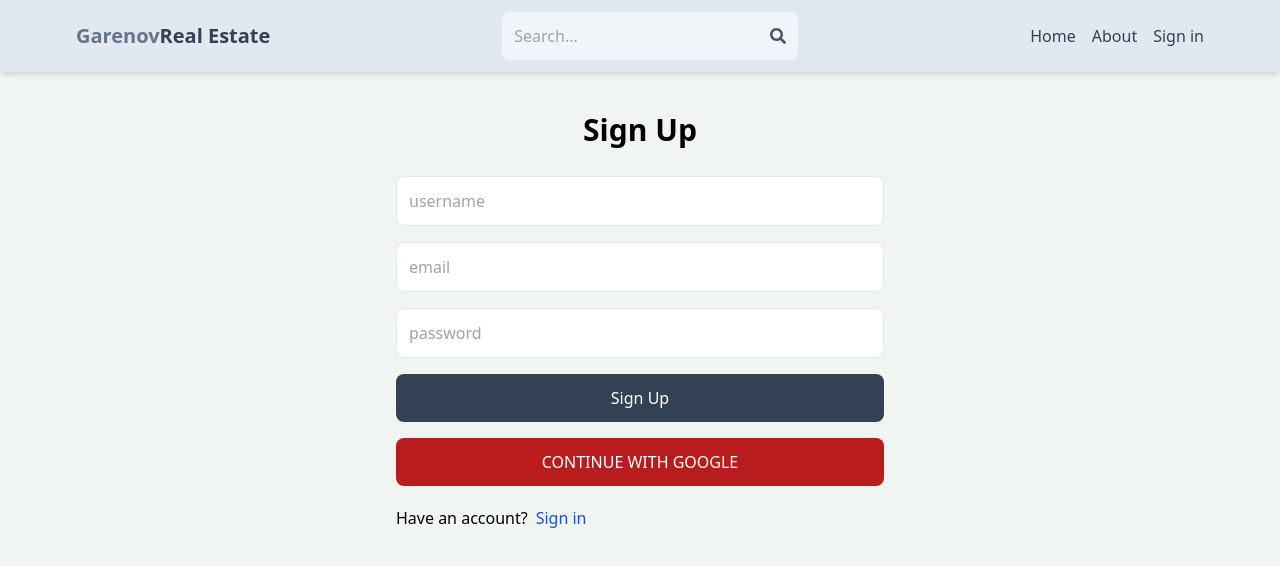
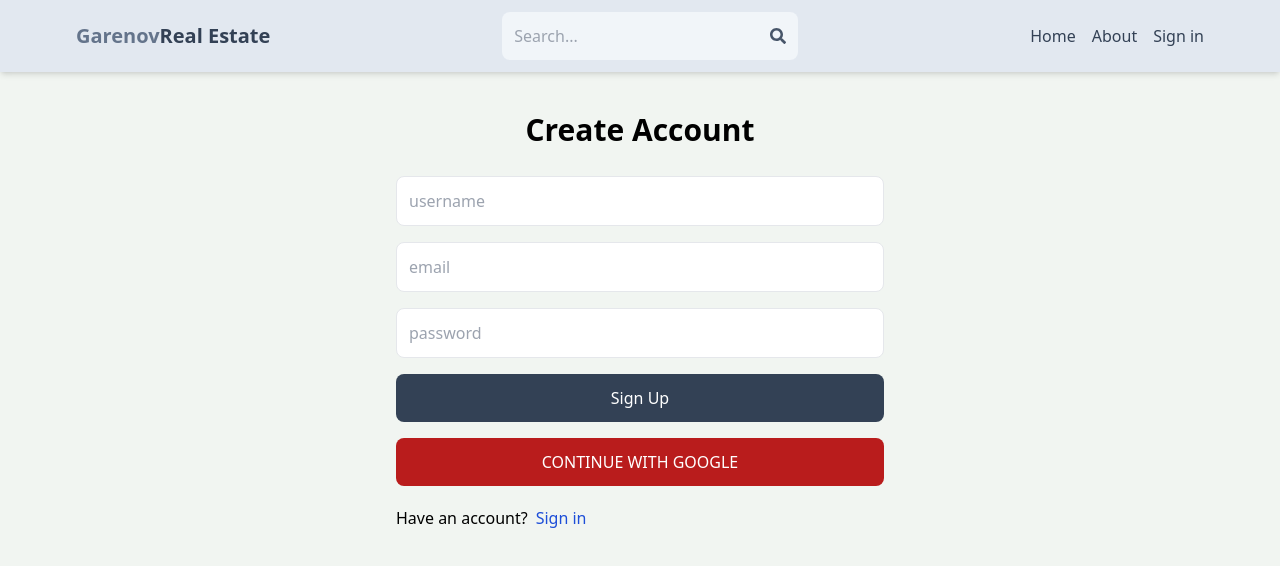
Before and after one commit to GGarenov/real-estate-app, a React (Vite) app in the folder client/: page /sign-up in a window 1280 px wide. Shown: the top 566 px of the page. Built offline with nearby package versions, Linux system fonts and the light colour scheme; no server answers.

Commit message:
Small changes

```diff
--- a/client/src/pages/SignIn.jsx
+++ b/client/src/pages/SignIn.jsx
@@ -57,7 +57,7 @@
       <div className="flex gap-2 mt-5">
         <p>Dont have an account?</p>
         <Link to={"/sign-up"}>
-          <span className="text-blue-700">Sign up</span>
+          <span className="text-blue-700">Create an account</span>
         </Link>
       </div>
       {error && <p className="text-red-500 mt-5">{error} </p>}
--- a/client/src/pages/SignUp.jsx
+++ b/client/src/pages/SignUp.jsx
@@ -36,7 +36,7 @@
 
   return (
     <div className="p-3 max-w-lg mx-auto">
-      <h1 className="text-3xl text-center font-semibold my-7">Sign Up</h1>
+      <h1 className="text-3xl text-center font-semibold my-7">Create Account</h1>
       <form onSubmit={handleSubmit} className="flex flex-col gap-4">
         <input
           type="text"
```
